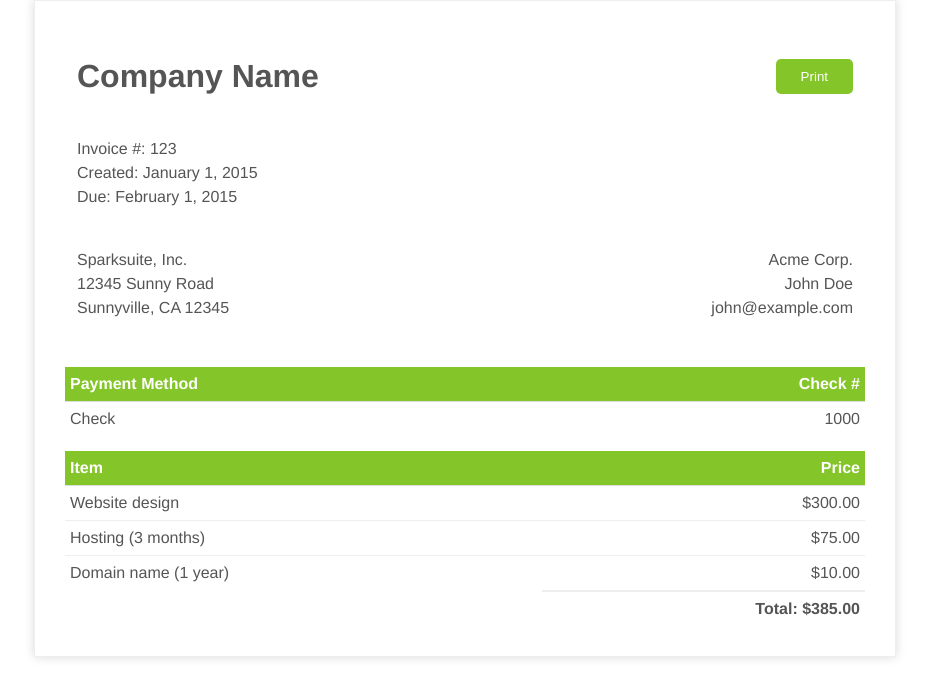
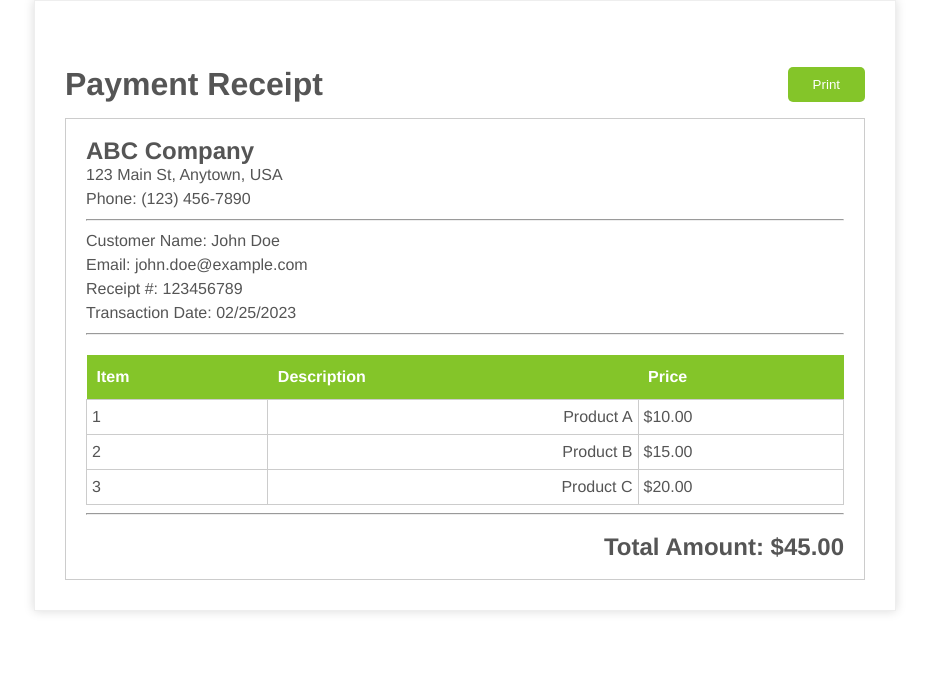
Before and after one commit to kalebmelaku/invoice, a React (Create React App) app: page / in a window 1280 px wide. Shown: the top 698 px of the page, without its empty margins (175-1104 px from the left). Built offline with nearby package versions, Linux system fonts and the light colour scheme.

Commit message:
recipt component

```diff
--- a/src/App.js
+++ b/src/App.js
@@ -1,92 +1,12 @@
 import './invoice.css';
+import './receipt.css';
+import Invoice from './components/invoice';
+import Receipt from './components/receipt';
 
 function App() {
   return (
-    <div className="invoice-box">
-      <table cellPadding={0} cellSpacing={0}>
-        <tr className="top">
-          <td colSpan={2}>
-            <table>
-              <tr>
-                <td className="title">
-                  <h1>Company Name</h1>
-                  <button className="print_btn" onClick={() => { window.print(); }}>Print</button>
-                </td>
-              </tr>
-              <tr>
-
-							<td>
-								Invoice #: 123<br />
-								Created: January 1, 2015<br />
-								Due: February 1, 2015
-							</td>
-						</tr>
-            </table>
-
-          </td>
-        </tr>
-        <tr className="information">
-          <td colSpan={2}>
-          <table>
-						<tr>
-							<td>
-								Sparksuite, Inc.<br />
-								12345 Sunny Road<br />
-								Sunnyville, CA 12345
-							</td>
-
-							<td>
-								Acme Corp.<br />
-								John Doe<br />
-								john@example.com
-							</td>
-						</tr>
-					</table>
-          </td>
-        </tr>
-        <tr className="heading">
-				<td>Payment Method</td>
-
-				<td>Check #</td>
-			</tr>
-
-			<tr className="details">
-				<td>Check</td>
-
-				<td>1000</td>
-			</tr>
-
-			<tr className="heading">
-				<td>Item</td>
-
-				<td>Price</td>
-			</tr>
-
-			<tr className="item">
-				<td>Website design</td>
-
-				<td>$300.00</td>
-			</tr>
-
-			<tr className="item">
-				<td>Hosting (3 months)</td>
-
-				<td>$75.00</td>
-			</tr>
-
-			<tr className="item last">
-				<td>Domain name (1 year)</td>
-
-				<td>$10.00</td>
-			</tr>
-
-			<tr className="total">
-				<td></td>
-
-				<td>Total: $385.00</td>
-			</tr>
-      </table>
-    </div>
+    //<Invoice /> //Invoice Component
+    <Receipt />  //Receipt Component
   );
 
 }
--- /dev/null
+++ b/src/components/invoice.js
@@ -0,0 +1,94 @@
+import React from 'react';
+class Invoice extends React.Component {
+    render() {
+        return (
+            <div className="invoice-box">
+                <table cellPadding={0} cellSpacing={0}>
+                    <tr className="top">
+                        <td colSpan={2}>
+                            <table>
+                                <tr>
+                                    <td className="title">
+                                        <h1>Company Name</h1>
+                                        <button className="print_btn print" onClick={() => { window.print(); }}>Print</button>
+                                    </td>
+                                </tr>
+                                <tr>
+
+                                    <td>
+                                        Invoice #: 123<br />
+                                        Created: January 1, 2015<br />
+                                        Due: February 1, 2015
+                                    </td>
+                                </tr>
+                            </table>
+
+                        </td>
+                    </tr>
+                    <tr className="information">
+                        <td colSpan={2}>
+                            <table>
+                                <tr>
+                                    <td>
+                                        Sparksuite, Inc.<br />
+                                        12345 Sunny Road<br />
+                                        Sunnyville, CA 12345
+                                    </td>
+
+                                    <td>
+                                        Acme Corp.<br />
+                                        John Doe<br />
+                                        john@example.com
+                                    </td>
+                                </tr>
+                            </table>
+                        </td>
+                    </tr>
+                    <tr className="heading">
+                        <td>Payment Method</td>
+
+                        <td>Check #</td>
+                    </tr>
+
+                    <tr className="details">
+                        <td>Check</td>
+
+                        <td>1000</td>
+                    </tr>
+
+                    <tr className="heading">
+                        <td>Item</td>
+
+                        <td>Price</td>
+                    </tr>
+
+                    <tr className="item">
+                        <td>Website design</td>
+
+                        <td>$300.00</td>
+                    </tr>
+
+                    <tr className="item">
+                        <td>Hosting (3 months)</td>
+
+                        <td>$75.00</td>
+                    </tr>
+
+                    <tr className="item last">
+                        <td>Domain name (1 year)</td>
+
+                        <td>$10.00</td>
+                    </tr>
+
+                    <tr className="total">
+                        <td></td>
+
+                        <td>Total: $385.00</td>
+                    </tr>
+                </table>
+            </div>
+        );
+    }
+}
+
+export default Invoice;
--- /dev/null
+++ b/src/components/receipt.js
@@ -0,0 +1,51 @@
+import React from 'react';
+class Receipt extends React.Component {
+    render() {
+        return (
+            <div className="container invoice-box">
+                <div className="title">
+                <h1>Payment Receipt</h1>
+                <button className="print_btn print" onClick={() => { window.print(); }}>Print</button>
+                </div>
+                <div className="receipt">
+                    <p className="company-name">ABC Company</p>
+                    <p className="company-address">123 Main St, Anytown, USA</p>
+                    <p className="company-phone">Phone: (123) 456-7890</p>
+                    <hr />
+                    <p className="customer-name">Customer Name: John Doe</p>
+                    <p className="customer-email">Email: john.doe@example.com</p>
+                    <p className="receipt-number">Receipt #: 123456789</p>
+                    <p className="transaction-date">Transaction Date: 02/25/2023</p>
+                    <hr />
+                    <table>
+                        <tr>
+                            <th>Item</th>
+                            <th>Description</th>
+                            <th>Price</th>
+                        </tr>
+                        <tr>
+                            <td>1</td>
+                            <td>Product A</td>
+                            <td>$10.00</td>
+                        </tr>
+                        <tr>
+                            <td>2</td>
+                            <td>Product B</td>
+                            <td>$15.00</td>
+                        </tr>
+                        <tr>
+                            <td>3</td>
+                            <td>Product C</td>
+                            <td>$20.00</td>
+                        </tr>
+                    </table>
+                    <hr />
+                    <p className="total-amount">Total Amount: $45.00</p>
+                </div>
+            </div>
+
+        );
+    }
+}
+
+export default Receipt;
--- /dev/null
+++ b/src/receipt.css
@@ -0,0 +1,77 @@
+.container {
+	width: 80%;
+	margin: 0 auto;
+	padding-top: 50px;
+}
+
+h1 {
+	text-align: center;
+}
+
+.receipt {
+	border: 1px solid #ccc;
+	padding: 20px;
+}
+
+.company-name {
+	font-size: 24px;
+	font-weight: bold;
+	margin: 0;
+}
+
+.company-address {
+	font-size: 16px;
+	margin: 0;
+}
+
+.company-phone {
+	font-size: 16px;
+	margin: 0;
+}
+
+.customer-name,
+.customer-email,
+.receipt-number,
+.transaction-date {
+	margin: 0;
+}
+
+table {
+	width: 100%;
+	border-collapse: collapse;
+	margin-top: 20px;
+}
+
+th {
+	background-color: #84c529;
+	padding: 10px;
+	text-align: left;
+    color: #fff;
+}
+
+td {
+	padding: 10px;
+	border: 1px solid #ccc;
+}
+.invoice-box .title{
+    display: flex;
+    align-items: center;
+    justify-content: space-between;
+}
+.total-amount {
+	font-size: 24px;
+	font-weight: bold;
+	text-align: right;
+	margin: 20px 0 0 0;
+}
+@media print {
+    .print {
+      display: none;
+    }
+
+    .invoice-box {
+      max-width: unset;
+      box-shadow: none;
+      border: 0px;
+    }
+  }
```
